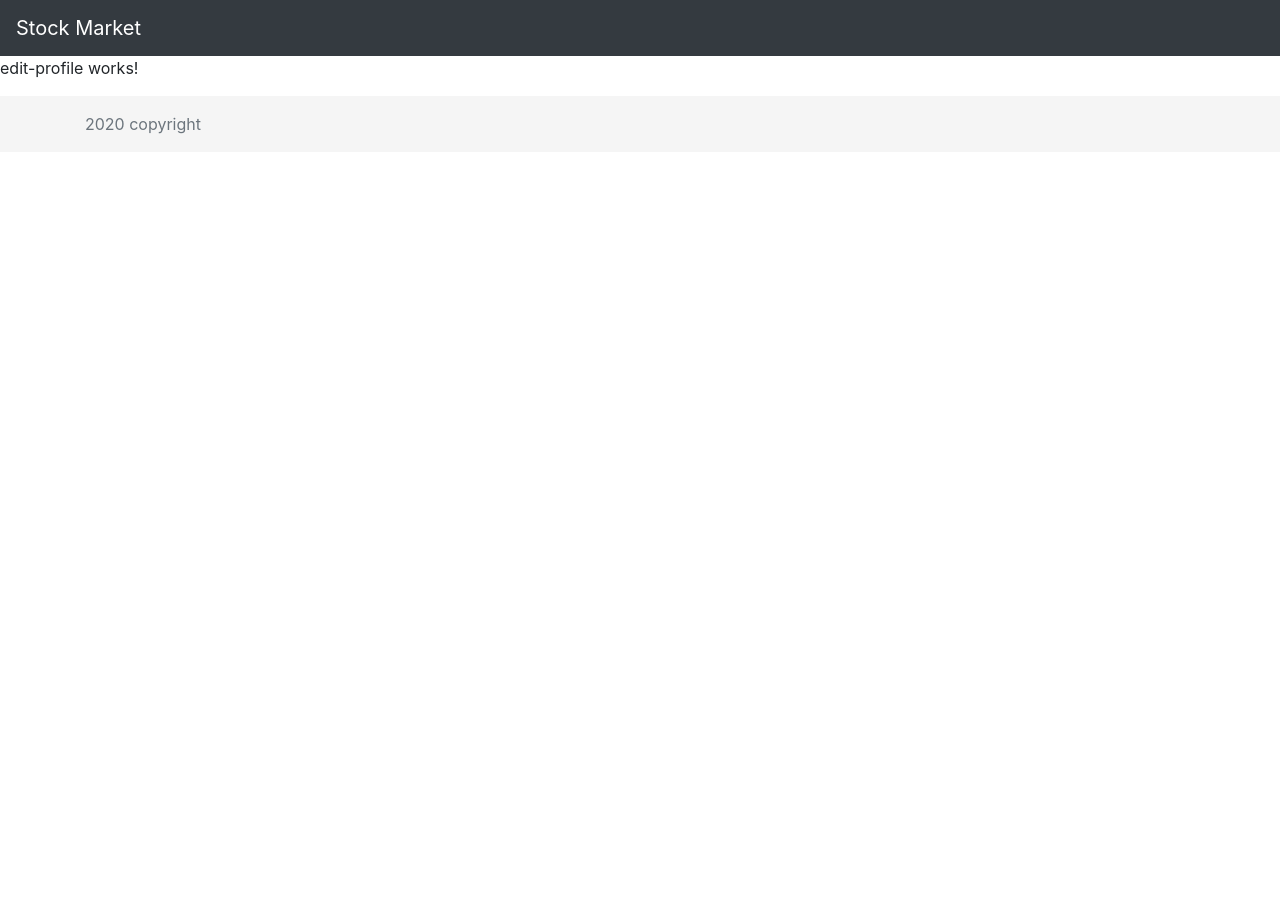
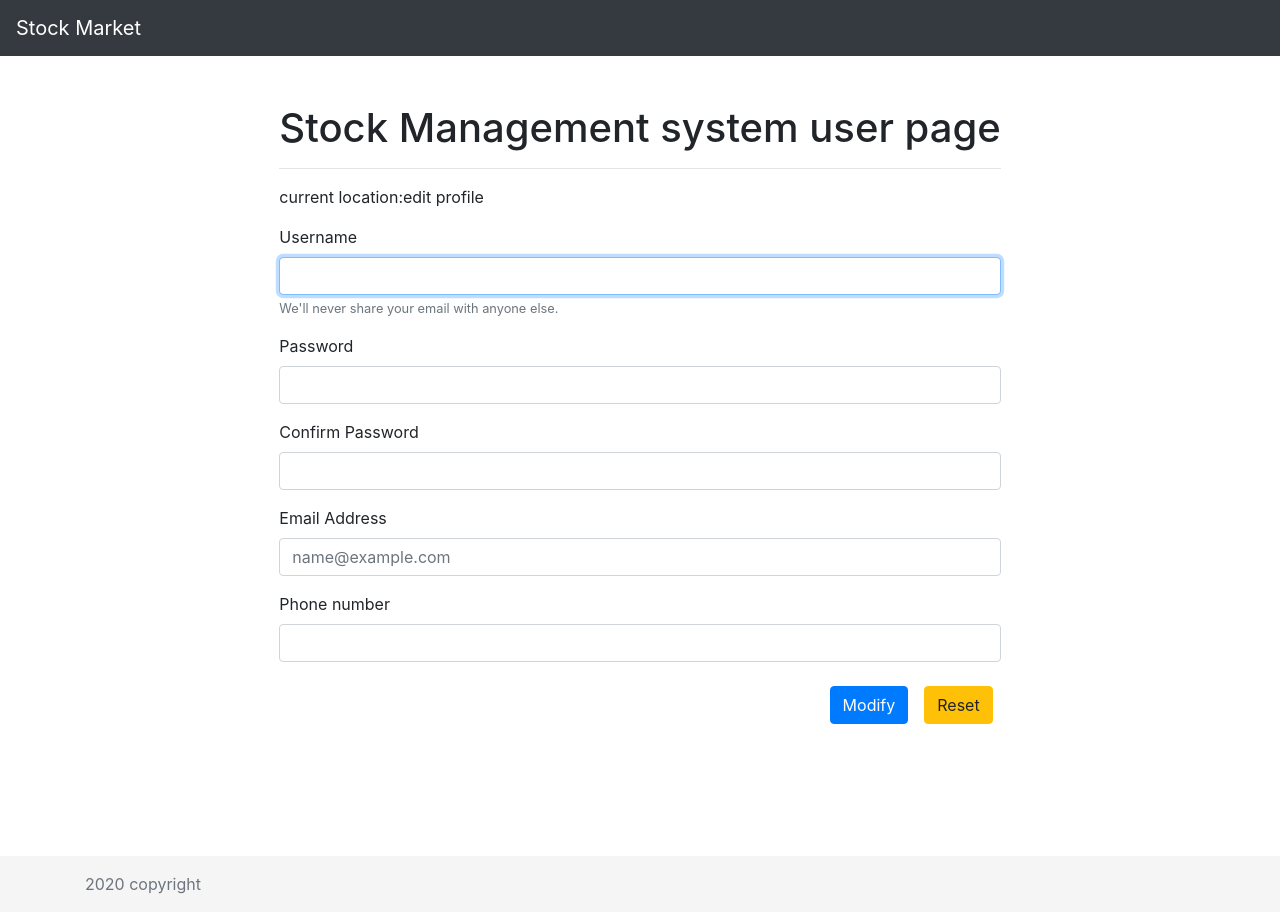
Before and after one commit to pacman0208/StockMarket, an Angular app in the folder frontEnd/: page /edit-profile in a window 1280 px wide. Before the commit the page ends 800 px from the top, so only its background shows below. Built offline with nearby package versions, Linux system fonts and the light colour scheme.

Commit message:
update compare detail page and add edit profile page

```diff
--- a/frontEnd/package.json
+++ b/frontEnd/package.json
@@ -22,6 +22,7 @@
     "@angular/router": "~9.1.3",
     "@ng-bootstrap/ng-bootstrap": "^6.1.0",
     "bootstrap": "^4.4.1",
+    "echarts": "^4.7.0",
     "rxjs": "~6.5.4",
     "tslib": "^1.10.0",
     "zone.js": "~0.10.2"
--- a/frontEnd/src/app/app-routing.module.ts
+++ b/frontEnd/src/app/app-routing.module.ts
@@ -12,6 +12,7 @@ import { CompareComponent } from './component/compare/compare.component';
 import { EditProfileComponent } from './component/edit-profile/edit-profile.component';
 import { LogoutComponent } from './component/logout/logout.component';
 import { SignupConfirmComponent } from './component/signup-confirm/signup-confirm.component';
+import { CompareDetailComponent } from './component/compare-detail/compare-detail.component';
 
 const routes: Routes = [
   {path:"login",component:LoginComponent},
@@ -22,6 +23,7 @@ const routes: Routes = [
   {path:"edit-profile",component:EditProfileComponent},
   {path:"logout",component:LogoutComponent},
   {path:"signupConfirm",component:SignupConfirmComponent},
+  {path:"compareDetail",component:CompareDetailComponent},
   //if there's no path match, then redirect to this path
   {path:"**",redirectTo:"login"}
 ];
--- a/frontEnd/src/app/app.module.ts
+++ b/frontEnd/src/app/app.module.ts
@@ -18,6 +18,7 @@ import { CompareComponent } from './component/compare/compare.component';
 import { EditProfileComponent } from './component/edit-profile/edit-profile.component';
 import { LogoutComponent } from './component/logout/logout.component';
 import { SignupConfirmComponent } from './component/signup-confirm/signup-confirm.component';
+import { CompareDetailComponent } from './component/compare-detail/compare-detail.component';
 //import service
 import {MenuStoreageService} from './services/menu-storeage.service';
 
@@ -34,7 +35,8 @@ import {MenuStoreageService} from './services/menu-storeage.service';
     CompareComponent,
     EditProfileComponent,
     LogoutComponent,
-    SignupConfirmComponent
+    SignupConfirmComponent,
+    CompareDetailComponent
   ],
   imports: [ //current module dependencies
     BrowserModule,
--- /dev/null
+++ b/frontEnd/src/app/component/compare-detail/compare-detail.component.html
@@ -0,0 +1,16 @@
+<!-- Begin page content -->
+<main role="main" class="flex-shrink-0">
+    <div class="container">
+        <div class="row justify-content-md-center">
+
+            <div class="col-md-auto">
+                <h1 class="mt-5">Stock Management system user page</h1>
+                <p>current-location: Compare company/sector detail</p>
+                <hr>
+
+                <div id="lineChart" style="width: 1000px;height:600px;"></div>
+
+            </div>
+        </div>
+    </div>
+  </main>
--- /dev/null
+++ b/frontEnd/src/app/component/compare-detail/compare-detail.component.ts
@@ -0,0 +1,97 @@
+import { Component, OnInit } from '@angular/core';
+import * as echarts from 'echarts';
+
+@Component({
+  selector: 'app-compare-detail',
+  templateUrl: './compare-detail.component.html',
+  styleUrls: ['./compare-detail.component.css']
+})
+export class CompareDetailComponent implements OnInit {
+
+  constructor() { }
+
+  ngOnInit(): void {
+    this.initBarChart();
+  }
+
+
+  initBarChart(){
+    var labelOption = {
+      show: true,
+      formatter: '{c}  {name|{a}}',
+      fontSize: 16,
+      rich: {
+          name: {
+              textBorderColor: '#fff'
+          }
+      }
+  };
+    const ec = echarts as any;
+    const lineChart = ec.init(document.getElementById('lineChart'));
+    const option = {
+      color: ['#003366', '#006699', '#4cabce', '#e5323e'],
+      tooltip: {
+          trigger: 'axis',
+          axisPointer: {
+              type: 'shadow'
+          }
+      },
+      legend: {
+          data: ['Sina', 'Alibaba', 'Suho', 'Tencent']
+      },
+      toolbox: {
+          show: true,
+          orient: 'vertical',
+          left: 'right',
+          top: 'center',
+          feature: {
+              mark: {show: true},
+              dataView: {show: true, readOnly: false},
+              magicType: {show: true, type: ['line', 'bar', 'stack', 'tiled']},
+              restore: {show: true},
+              saveAsImage: {show: true}
+          }
+      },
+      xAxis: [
+          {
+              type: 'category',
+              axisTick: {show: false},
+              data: ['2012', '2013', '2014', '2015', '2016']
+          }
+      ],
+      yAxis: [
+          {
+              type: 'value'
+          }
+      ],
+      series: [
+          {
+              name: 'Sina',
+              type: 'bar',
+              barGap: 0,
+              label: labelOption,
+              data: [320, 332, 301, 334, 390]
+          },
+          {
+              name: 'Alibaba',
+              type: 'bar',
+              label: labelOption,
+              data: [220, 182, 191, 234, 290]
+          },
+          {
+              name: 'Suho',
+              type: 'bar',
+              label: labelOption,
+              data: [150, 232, 201, 154, 190]
+          },
+          {
+              name: 'Tencent',
+              type: 'bar',
+              label: labelOption,
+              data: [98, 77, 101, 99, 40]
+          }
+      ]
+  }
+  lineChart.setOption(option);
+  }
+}
--- a/frontEnd/src/app/component/compare/compare.component.ts
+++ b/frontEnd/src/app/component/compare/compare.component.ts
@@ -1,4 +1,5 @@
 import { Component, OnInit } from '@angular/core';
+import {Router} from '@angular/router';
 import {NgbDateStruct} from '@ng-bootstrap/ng-bootstrap';
 @Component({
   selector: 'app-compare',
@@ -12,12 +13,12 @@ export class CompareComponent implements OnInit {
 
   public exchanges:string[]=['NSE','BSE'];
 
-  constructor() { }
+  constructor(private router:Router) { }
 
   ngOnInit(): void {
   }
 
   onCompare(){
-
+    this.router.navigate(['/compareDetail']);
   }
 }
--- a/frontEnd/src/app/component/edit-profile/edit-profile.component.html
+++ b/frontEnd/src/app/component/edit-profile/edit-profile.component.html
@@ -1 +1,49 @@
-<p>edit-profile works!</p>
+<body>
+    <!-- Begin page content -->
+<main role="main" class="flex-shrink-0">
+    <div class="container">
+        <div class="row justify-content-md-center">
+
+
+                <form action="test" method="post">
+                    <h1 class="mt-5">Stock Management system user page</h1>
+                    <hr>
+                    <p>current location:edit profile</p>
+                    <div class="form-group">
+                        <label for="Username">Username</label>
+                        <input type="text" class="form-control" id="Username" aria-describedby="emailHelp" name="user.username" required autofocus [(ngModel)]="user.username">
+                        <small id="emailHelp" class="form-text text-muted">We'll never share your email with anyone else.</small>
+                    </div>
+                    <div class="form-group">
+                        <label for="exampleInputPassword1">Password</label>
+                        <input type="password" class="form-control" id="passowrd" name="user.password" [(ngModel)]="user.password"/>
+                    </div>
+                    <div class="form-group">
+                        <label for="confirmPassword">Confirm Password</label>
+                        <input type="password" class="form-control" id="confirmPassword" name="confirmpwd">
+                    </div>
+                    <div class="form-group">
+                        <label for="email">Email Address</label>
+                        <input type="email" class="form-control" id="email" placeholder="name@example.com" required name="user.email" [(ngModel)]="user.email"/>
+                    </div>
+                    <div class="form-group">
+                        <label for="phone">Phone number</label>
+                        <input type="text" class="form-control" id="phone" name="user.phone" [(ngModel)]="user.phone"/>
+                    </div>
+                    <div class="d-flex bd-highlight">
+                        <div class="p-2 flex-grow-1 bd-highlight"></div>
+                        <div class="p-2 bd-highlight">
+                            <button type="submit" class="btn btn-primary" (click)="onSubmit()">Modify</button>
+                        </div>
+                        <div class="p-2 bd-highlight">
+                            <button type="reset" class="btn btn-warning">Reset</button>
+                        </div>
+
+                    </div>
+                </form>
+        </div>
+    </div>
+  </main>
+
+
+</body>
--- a/frontEnd/src/app/component/edit-profile/edit-profile.component.ts
+++ b/frontEnd/src/app/component/edit-profile/edit-profile.component.ts
@@ -1,15 +1,28 @@
 import { Component, OnInit } from '@angular/core';
 
+interface User{
+  username:string;
+  password:string;
+  phone:string;
+  email:string;
+}
 @Component({
   selector: 'app-edit-profile',
   templateUrl: './edit-profile.component.html',
   styleUrls: ['./edit-profile.component.css']
 })
 export class EditProfileComponent implements OnInit {
-
+  public user:User={
+    username:"",
+    password:"",
+    phone:"",
+    email:""
+  };
   constructor() { }
 
   ngOnInit(): void {
   }
-
+  onSubmit(){
+    console.log(this.user);
+  }
 }
```
Also changed, not shown: frontEnd/src/app/component/compare-detail/compare-detail.component.css (added), 2 other files (tests, documents, lock files or other folders).
